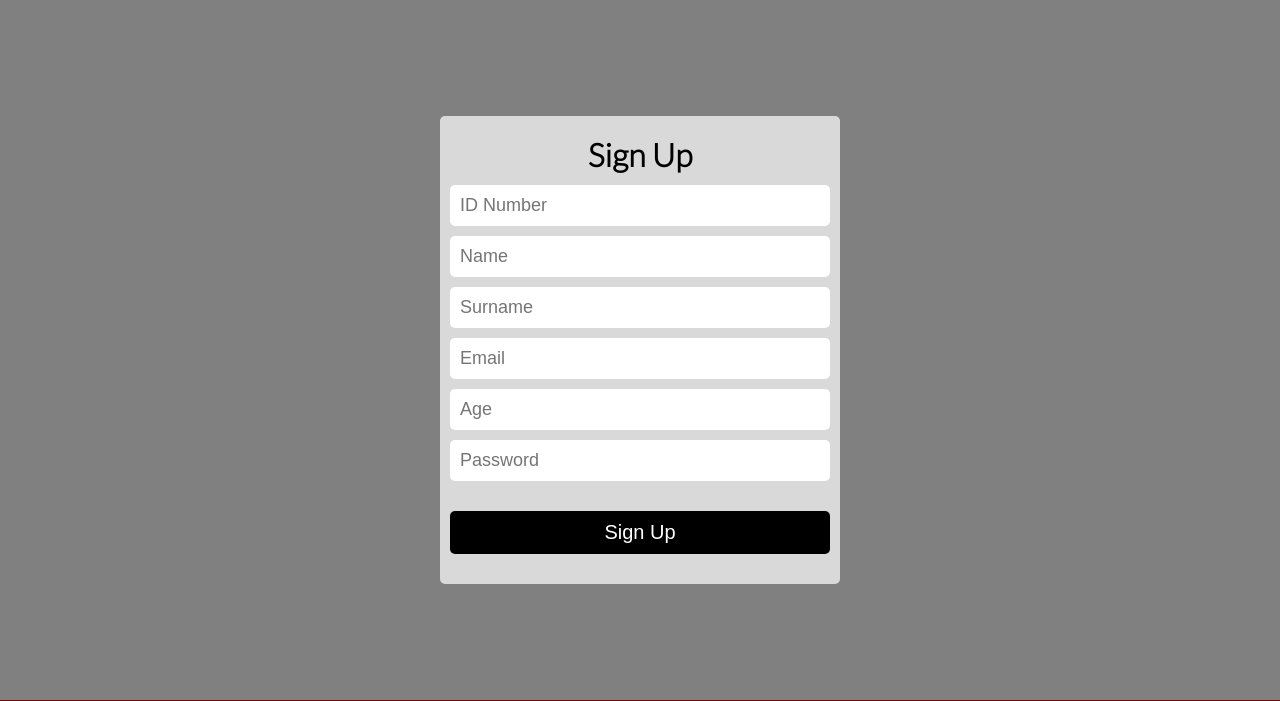
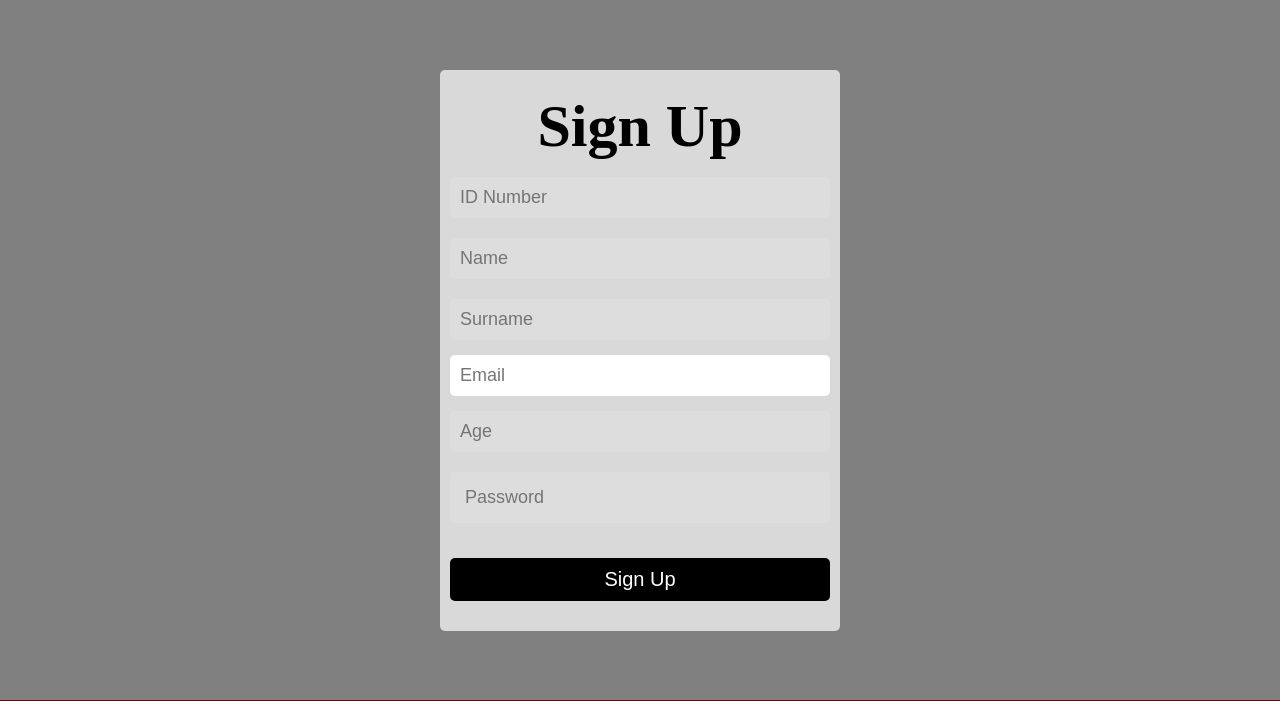
Before and after one commit to Rethakgetse-Manaka/Wine-Registry, a PHP site: page /signup.php in a window 1280 px wide. Shown: the part 80-781 px from the top of the page. Run offline with PHP 8.4, Linux system fonts and the light colour scheme; data that the repository does not hold is empty; some libraries are stand-ins or nearby versions.

Commit message:
Update homepage.css

```diff
--- a/css/homepage.css
+++ b/css/homepage.css
@@ -337,6 +337,93 @@
     opacity: 0;
     visibility: hidden;
 }
+/* css for insert form  */
+label {
+  margin-top: 20px;
+  font-family: "Body-Font";
+  font-weight: 500;
+  font-stretch: normal;
+  font-size: 17px;
+  color: white;
+}
+
+.heading {
+  text-align: center;
+  font-size: 30px;
+  font-family: "Body-Font";
+  font-weight: 700;
+  font-stretch: normal;
+  color: white;
+}
+.container {
+  padding: 50px;
+}
+
+button:hover {
+  opacity: 1;
+}
+
+.cancelbtn {
+  padding: 10px 14px;
+  background-color: #eb2222;
+}
+
+.signupbtn {
+    padding: 10px 14px;
+    background-color:#04AA6D;
+  }
+.backBtn {
+  width: 30%;
+  margin: auto;
+
+  padding: 6px;
+  font-size: 17px;
+  background: #facf39;
+}
+.backBtn :hover {
+  opacity: 1;
+}
+
+.cancelbtn,
+.signupbtn {
+  float: left;
+  width: 50%;
+}
+@media screen and (max-width: 300px) {
+  .cancelbtn,
+  .signupbtn {
+    width: 100%;
+  }
+}
+input[type="text"],
+input[type="password"], input[type="number"], select {
+  width: 100%;
+  padding: 15px;
+  margin-top: 5px;
+  margin-bottom: 5px;
+  display: inline-block;
+  border: none;
+  background: #ddd;
+  /*border: 2px solid red;*/
+  border-radius: 4px;
+}
+
+input[type="text"]:focus,
+input[type="password"]:focus {
+  background-color: #908181;
+  outline: none;
+}
+.demo {
+  font-size: 17px;
+  font-family: "Body-Font";
+  font-stretch: normal;
+}
+hr {
+  border: 1px solid #550a0a;
+  margin-bottom: 25px;
+}
+
+/*  end of new css*/
 .loading-container{
     width: 80px;
     height: 80px;
```
